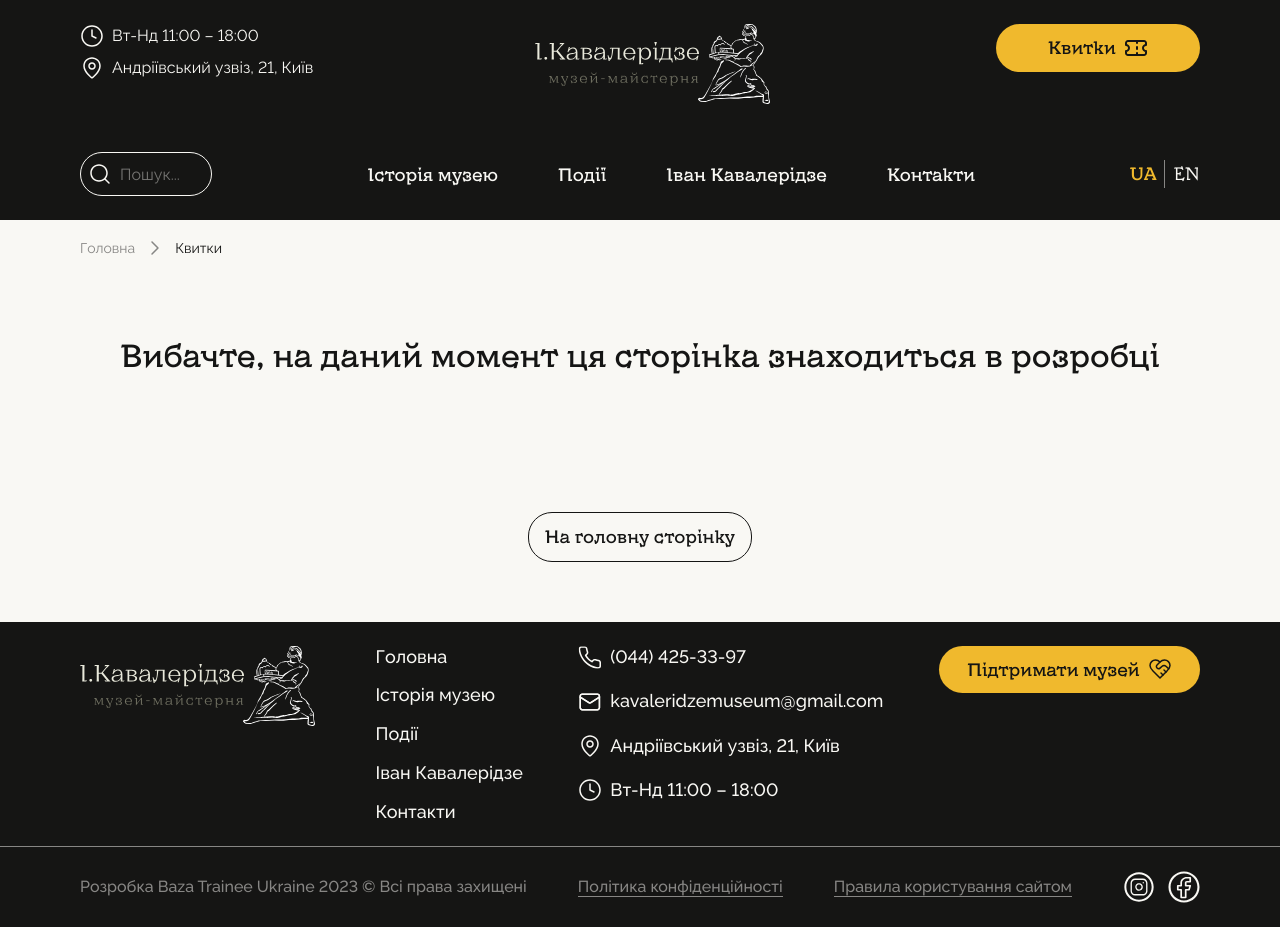
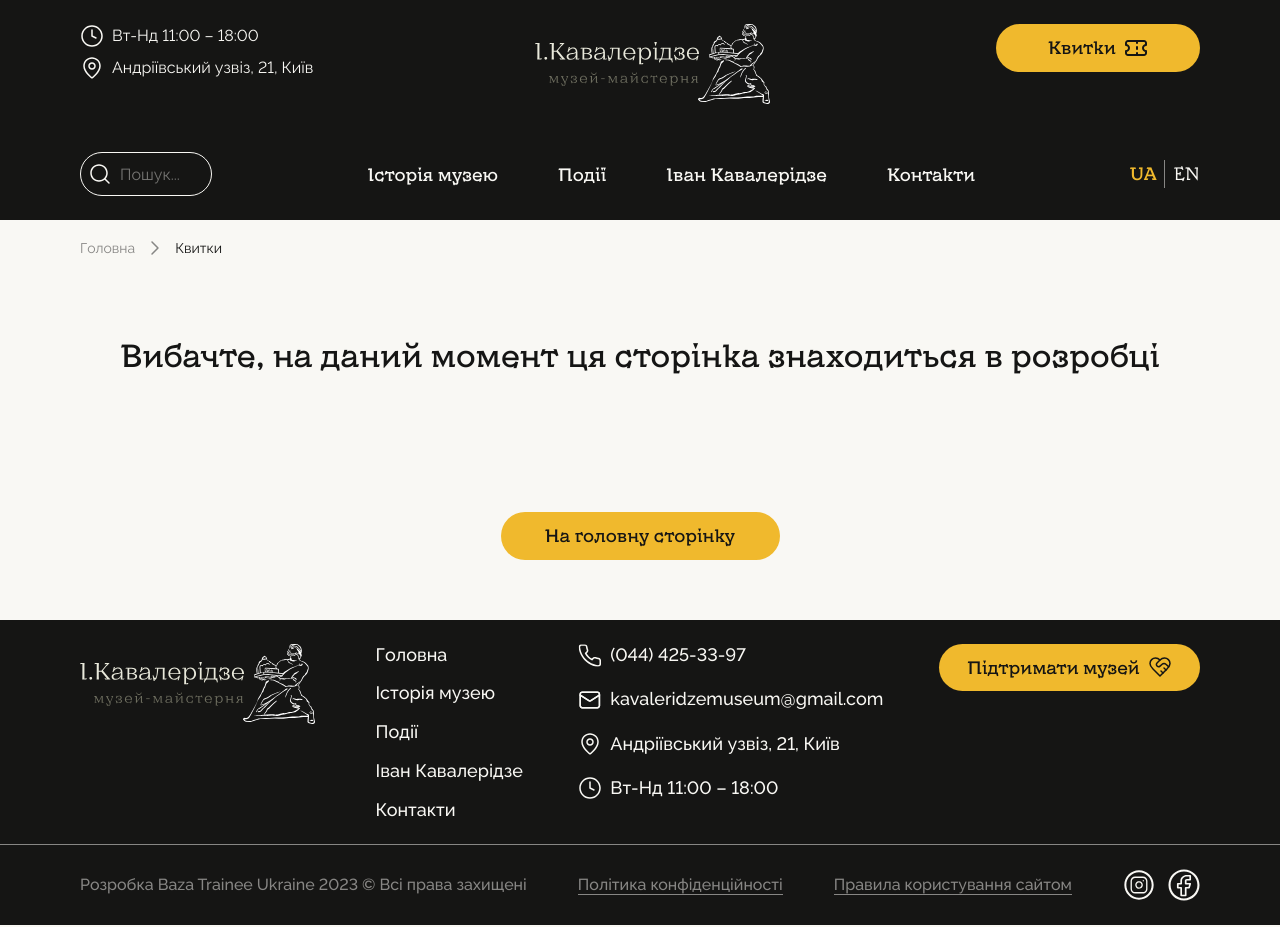
Before and after one commit to baza-trainee/kavaleridze, a React (Vite) app: page /tickets in a window 1280 px wide. Built offline with nearby package versions, Linux system fonts and the light colour scheme; no server answers.

Commit message:
fix: size button

```diff
--- a/package.json
+++ b/package.json
@@ -14,7 +14,7 @@
     "@emotion/styled": "^11.11.0",
     "@hookform/resolvers": "^3.3.0",
     "@mui/material": "^5.14.5",
-    "axios": "^1.5.0",
+    "axios": "^1.5.1",
     "normalize.css": "^8.0.1",
     "react": "^18.2.0",
     "react-dom": "^18.2.0",
--- a/src/components/main/Stub/Stub.tsx
+++ b/src/components/main/Stub/Stub.tsx
@@ -2,7 +2,7 @@ import { FC } from 'react';
 import { Link } from 'react-router-dom';
 import { Typography, Button } from '@mui/material';
 import Section from '../Common/Section';
-import { Wrapper } from './styles';
+import { ButtonStub, Wrapper } from './styles';
 
 const Stub: FC = () => {
   return (
@@ -12,9 +12,9 @@ const Stub: FC = () => {
           Вибачте, на даний момент ця сторінка знаходиться в розробці
         </Typography>
 
-        <Button variant="secondary" component={Link} to="/" style={{ marginTop: '20px' }}>
+        <ButtonStub  variant="primary"  component={Link} to="/" style={{ marginTop: '20px' }}>
           На головну сторінку
-        </Button>
+        </ButtonStub>
       </Wrapper>
     </Section>
   );
--- a/src/components/main/Stub/styles.ts
+++ b/src/components/main/Stub/styles.ts
@@ -1,4 +1,4 @@
-import { Container, styled } from '@mui/material';
+import { Button, Container, styled } from '@mui/material';
 
 export const Wrapper = styled(Container)(({ theme }) => ({
   display: 'flex',
@@ -6,7 +6,7 @@ export const Wrapper = styled(Container)(({ theme }) => ({
   justifyItems: 'center',
   alignItems: 'center',
   gap: '60px',
-  padding: '60px 0!important',
+  padding: '60px 16px!important',
   [theme.breakpoints.up('md')]: {
     gap: '80px',
     padding: '80px 0',
@@ -16,3 +16,9 @@ export const Wrapper = styled(Container)(({ theme }) => ({
     padding: '120px 0',
   },
 }));
+export const ButtonStub = styled(Button)(({ theme }) => ({
+  width: '288px',
+  [theme.breakpoints.up('md')]: {
+    width: '279px',
+  },
+}));
```
Also changed, not shown: 1 other file (tests, documents, lock files or other folders). Lines whose indentation alone changed are shown as unchanged.
